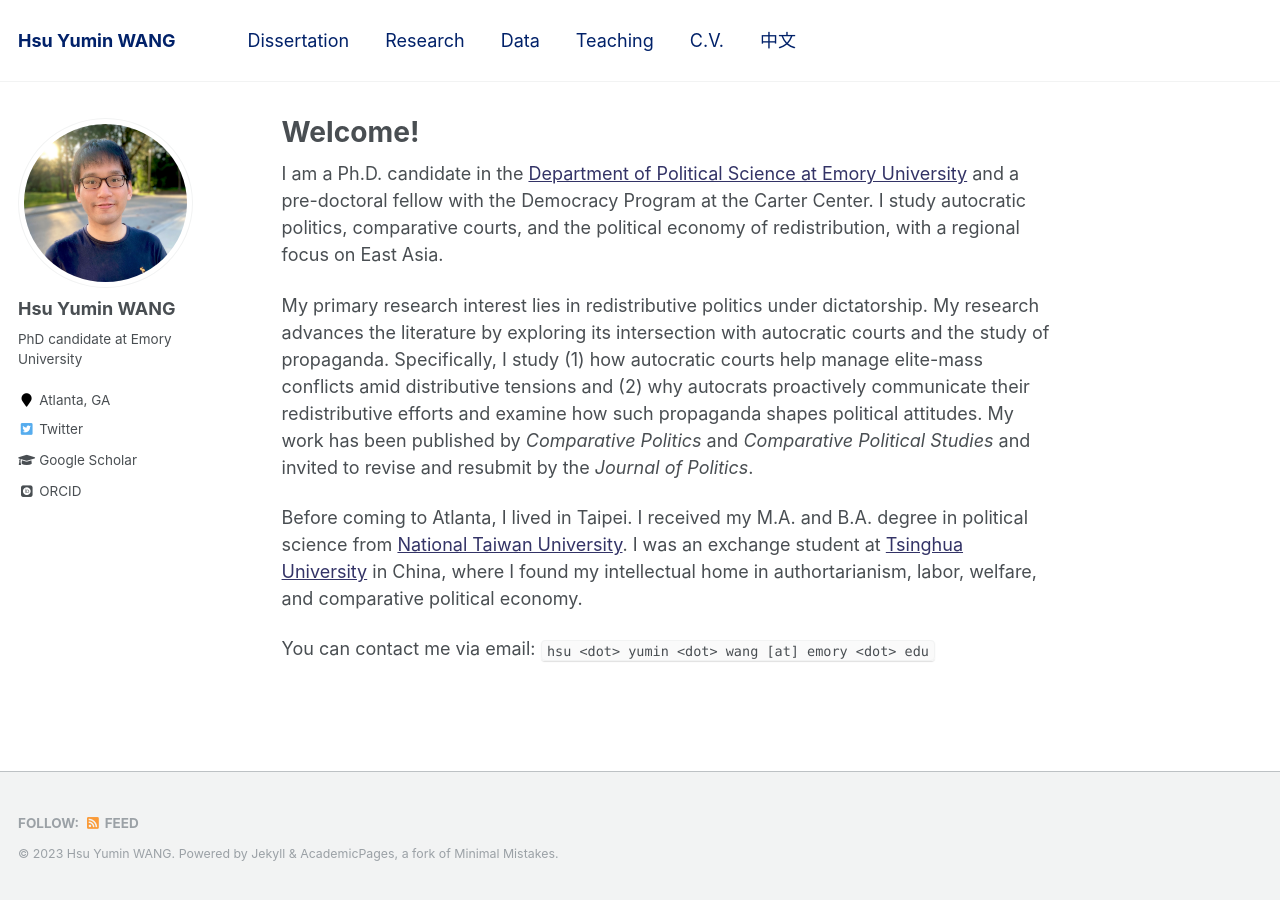
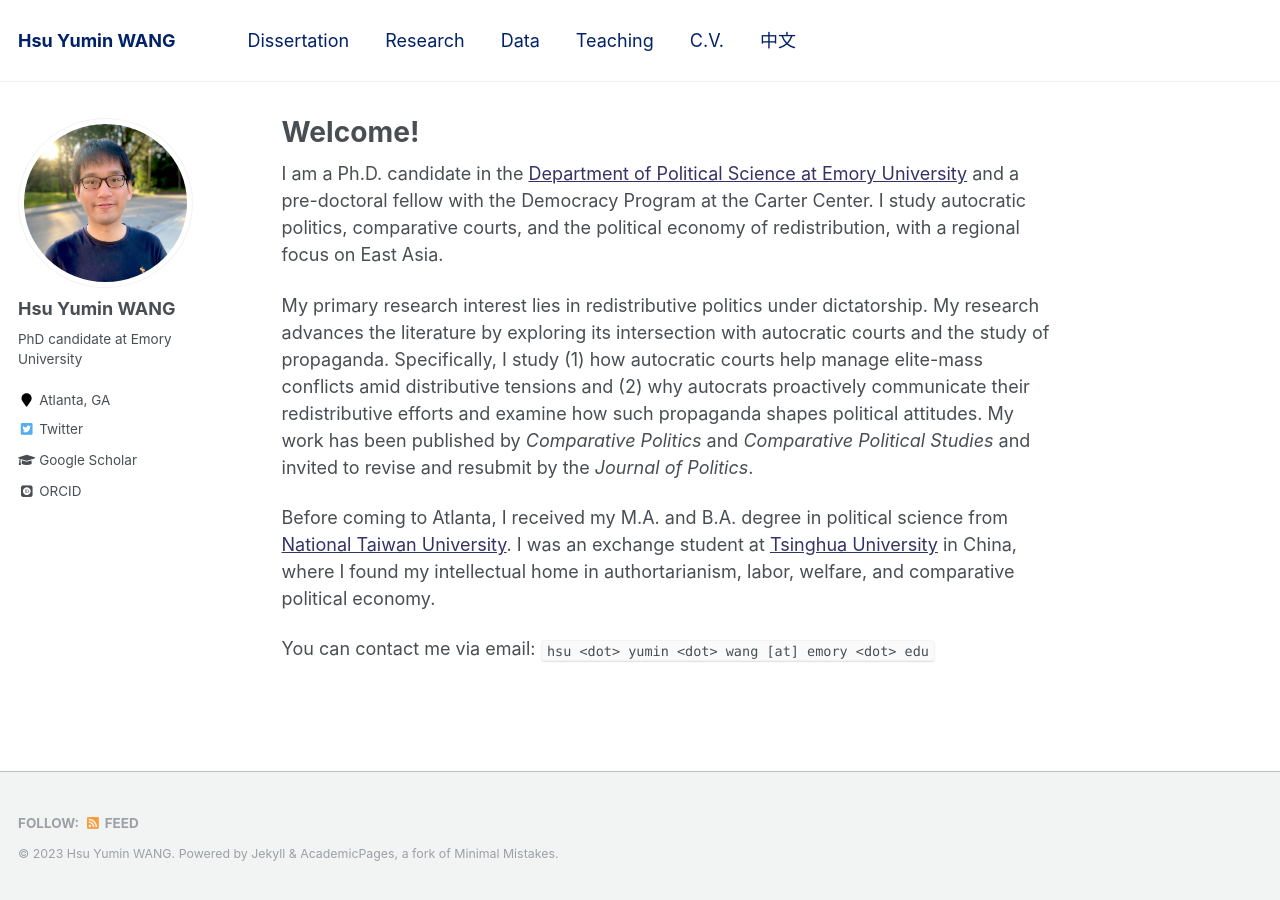
Before and after one commit to hsuyumin/hsuyumin.github.io, a Jekyll site: the page built from _pages/about.md, in a window 1280 px wide. Built offline with Jekyll 4.4.1, drawn with Linux system fonts in a browser that asks for light colours; some web fonts are replaced.

Commit message:
Update about.md

```diff
--- a/_pages/about.md
+++ b/_pages/about.md
@@ -12,6 +12,6 @@ I am a Ph.D. candidate in the [Department of Political Science at Emory Universi
 
 My primary research interest lies in redistributive politics under dictatorship. My research advances the literature by exploring its intersection with autocratic courts and the study of propaganda. Specifically, I study (1) how autocratic courts help manage elite-mass conflicts amid distributive tensions and (2) why autocrats proactively communicate their redistributive efforts and examine how such propaganda shapes political attitudes. My work has been published by _Comparative Politics_ and _Comparative Political Studies_ and invited to revise and resubmit by the _Journal of Politics_.
 
-Before coming to Atlanta, I lived in Taipei. I received my M.A. and B.A. degree in political science from [National Taiwan University](https://www.ntu.edu.tw/english/). I was an exchange student at [Tsinghua University](https://www.tsinghua.edu.cn/en/) in China, where I found my intellectual home in authortarianism, labor, welfare, and comparative political economy.
+Before coming to Atlanta, I received my M.A. and B.A. degree in political science from [National Taiwan University](https://www.ntu.edu.tw/english/). I was an exchange student at [Tsinghua University](https://www.tsinghua.edu.cn/en/) in China, where I found my intellectual home in authortarianism, labor, welfare, and comparative political economy.
 
 You can contact me via email: `hsu <dot> yumin <dot> wang [at] emory <dot> edu`
```
